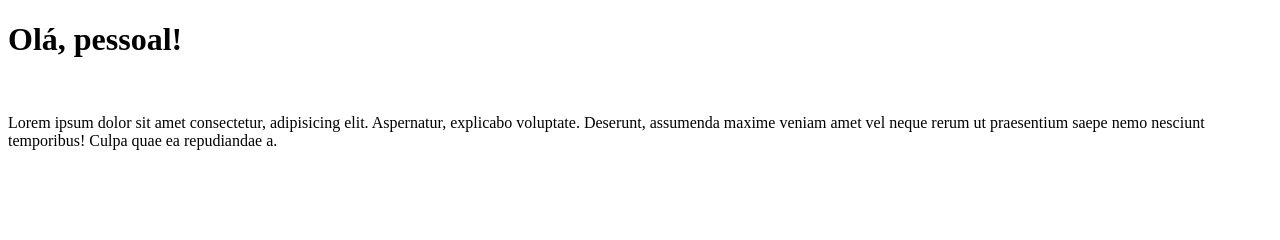
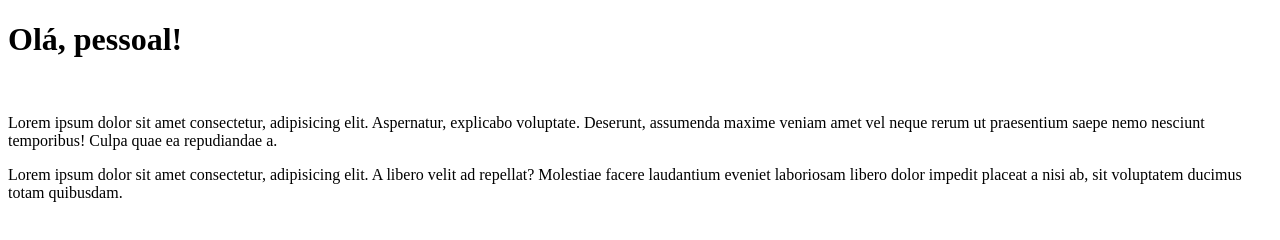
Before and after one commit to marcella-bogatzky/primeiro-repositorio, a plain HTML site: page site-exemplo/index.html in a window 1280 px wide. Drawn offline with Linux system fonts and the light colour scheme.

Commit message:
Adicionei um parágrafo

```diff
--- a/site-exemplo/index.html
+++ b/site-exemplo/index.html
@@ -9,5 +9,6 @@
     <h1>Olá, pessoal!</h1>
     <br>
     <p>Lorem ipsum dolor sit amet consectetur, adipisicing elit. Aspernatur, explicabo voluptate. Deserunt, assumenda maxime veniam amet vel neque rerum ut praesentium saepe nemo nesciunt temporibus! Culpa quae ea repudiandae a.</p>
+    <p>Lorem ipsum dolor sit amet consectetur, adipisicing elit. A libero velit ad repellat? Molestiae facere laudantium eveniet laboriosam libero dolor impedit placeat a nisi ab, sit voluptatem ducimus totam quibusdam.</p>
 </body>
 </html>
```
